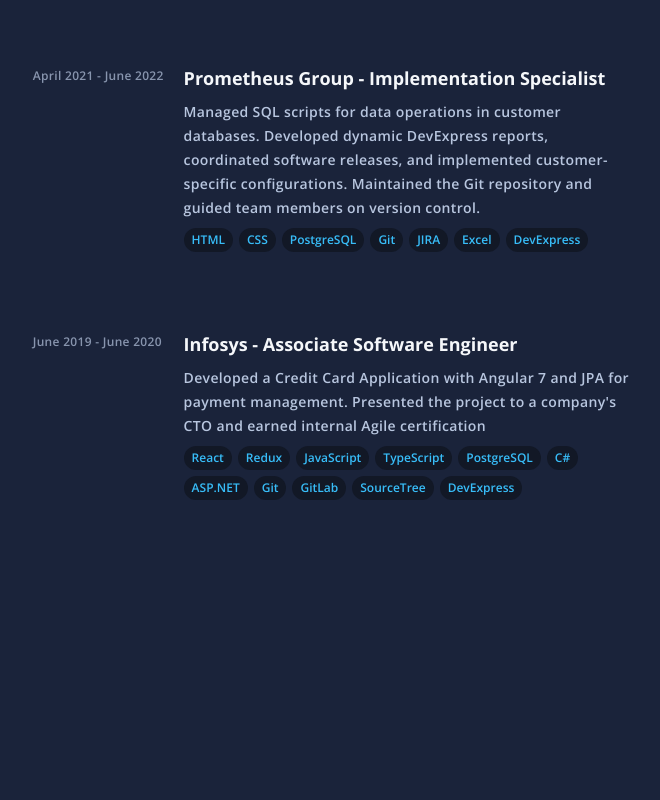
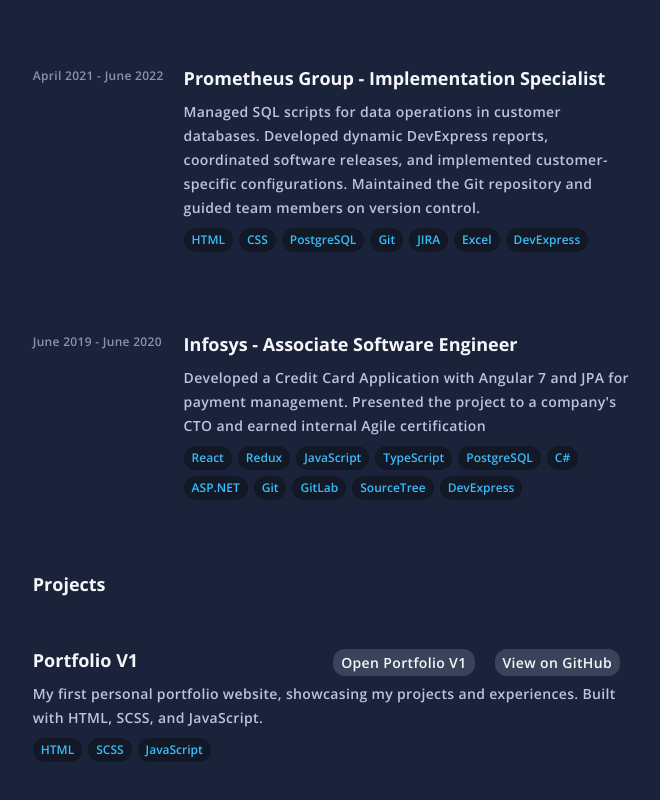
Before and after one commit to nchomsky/portfolio-V2, a Next.js app: page / in a window 1280 px wide. Shown: the part 1194-1994 px from the top of the page, without its empty margins (580-1240 px from the left). Before the commit the page ends 1820 px from the top, so only its background shows below. Built offline with nearby package versions, Linux system fonts and the light colour scheme.

Commit message:
Add Projects and Project Cards

```diff
--- a/src/app/page.tsx
+++ b/src/app/page.tsx
@@ -1,10 +1,12 @@
 import ExperienceCard from "@/components/ExperienceCard";
 import Particles from "@/components/Particles";
-import { experiences } from "@/lib/experiences";
 import GitHubIcon from "../components/icons/githubIcon";
 import LinkedInIcon from "../components/icons/linkedInIcon";
 import ResumeIcon from "../components/icons/resumeIcon";
+import ProjectCard from "@/components/ProjectCard";
 import About from "./about";
+import { experiences } from "@/lib/experiences";
+import { projects } from "@/lib/projects";
 
 export default function Home() {
   return (
@@ -43,10 +45,16 @@
             <About />
           </hgroup>
         </section>
-        <section id="experiences">
+        <section id="experiences" className="mb-10">
           <h2 className="lg:ml-6 text-lg font-bold">Experience</h2>
           {experiences.map((experience, index )=> (
             <ExperienceCard key={index} experience={experience} />
+          ))}
+        </section>
+        <section id="projects">
+          <h2 className="lg:ml-6 text-lg font-bold">Projects</h2>
+          {projects.map((project, index )=> (
+            <ProjectCard key={index} project={project} />
           ))}
         </section>
       </main>
--- a/src/components/ExperienceCard.tsx
+++ b/src/components/ExperienceCard.tsx
@@ -1,7 +1,6 @@
-import Experience from '@/lib/types';
+import { Experience } from '@/lib/types';
 import Tag from './Tag';
 
-// Maybe turn this into a generic card component once I have projects included as well...
 const ExperienceCard = ({ experience } : { experience : Experience }) => {
 
     return (
--- /dev/null
+++ b/src/components/ProjectCard.tsx
@@ -0,0 +1,43 @@
+import { Project } from '@/lib/types';
+import Tag from './Tag';
+
+const ProjectCard = ({ project } : { project : Project }) => {
+
+    return (
+            <div className="group mt-6 lg:p-6 rounded-lg transition duration-300 ease-in-out lg:hover:bg-comp-bg/50 lg:hover:drop-shadow-lg lg:hover:inset-shadow-sm lg:hover:inset-shadow-subtle/5">
+                {/* Mobile View of Title */}
+                <h3 className="md:hidden text-sm text-primary font-bold antialiased">{project.title}</h3>
+
+                {/* Medium/Desktop View of Title and Links */}
+                <div className="hidden md:visible md:flex md:justify-between md:items-end ">
+                    <h3 className="text-lg text-primary font-bold antialiased transition duration-300 ease-in-out lg:group-hover:text-accent">{project.title}</h3>
+                    <div className="flex gap-5 pr-4">
+                        <a href={project.link} target="_blank" rel="noopener noreferrer" aria-label="Button that opens the project in a new tab">
+                            <span className="rounded-xl py-1 px-2  bg-subtle/20 border-transparent transition duration-300 hover:border-subtle/50 hover:border hover:bg-subtle/0 font-semibold text-sm tracking-wide antialiased">Open {project.title}</span>
+                        </a>
+                        <a href={project.repoLink} target="_blank" rel="noopener noreferrer" aria-label="Button that opens the GitHub Reposiotry for this project in a new tab">
+                            <span className="rounded-xl py-1 px-2 bg-subtle/20 border-transparent transition duration-300 hover:border-subtle/50 hover:border hover:bg-subtle/0 font-semibold text-sm tracking-wide antialiased">View on GitHub</span>
+                        </a>
+                    </div>
+                </div>
+                <p className="pt-2 text-subtle md:text-sm/6 text-xs/5 antialiased font-semibold tracking-wide ">{project.description}</p>
+
+                {/* Mobile View of Links */}
+                <div className="flex gap-3 pr-3 md:hidden">
+                        <a href={project.link} target="_blank" rel="noopener noreferrer" aria-label="Button that opens the project in a new tab">
+                            <span className="rounded-xl py-0.5 px-1.5 bg-subtle/20 border-transparent transition duration-300 hover:border-subtle/50 hover:border hover:bg-subtle/0 font-bold text-xs tracking-wide antialiased">Open {project.title}</span>
+                        </a>
+                        <a href={project.repoLink} target="_blank" rel="noopener noreferrer" aria-label="Button that opens the GitHub Reposiotry for this project in a new tab">
+                            <span className="rounded-xl py-0.5 px-1.5 bg-subtle/20 border-transparent transition duration-300 hover:border-subtle/50 hover:border hover:bg-subtle/0 font-bold text-xs tracking-wide antialiased">View on GitHub</span>
+                        </a>
+                    </div>
+                <ul className="pt-2 flex flex-wrap">
+                    {project.technologies.map(technologies => (
+                    <Tag key={technologies} text={technologies}/>
+                    ))}
+                </ul>
+            </div>
+  );
+};
+
+ export default ProjectCard;
--- a/src/lib/experiences.ts
+++ b/src/lib/experiences.ts
@@ -1,4 +1,4 @@
-import Experience from "./types"
+import { Experience } from "./types"
 
 const apple: Experience = {
     company: 'Contractor at Apple Inc.',
--- /dev/null
+++ b/src/lib/projects.ts
@@ -0,0 +1,11 @@
+import { Project } from '@/lib/types';
+
+const portfolioV1: Project = {
+    title: "Portfolio V1",
+    description: "My first personal portfolio website, showcasing my projects and experiences. Built with HTML, SCSS, and JavaScript.",
+    link: "https://portfolio-v1-noah-chomskys-projects.vercel.app/",
+    repoLink: "https://github.com/nchomsky/portfolioV1",
+    technologies: ['HTML', 'SCSS', 'JavaScript'],
+}
+
+export const projects: Project[] = [portfolioV1];
--- a/src/lib/types.ts
+++ b/src/lib/types.ts
@@ -1,4 +1,4 @@
-export default interface Experience {
+export interface Experience {
     company: string;
     position: string;
     startDate: string;
@@ -6,3 +6,13 @@
     summary: string;
     skills: string[];
 }
+
+export interface Project {
+    title: string;
+    description: string;
+    link: string;
+    repoLink?: string; // Optional, in case the repo is private
+    technologies: string[];
+    imageUrl?: string; // Optional, in case there's no image
+    date?: string; // Optional, for project completion date
+}
```
